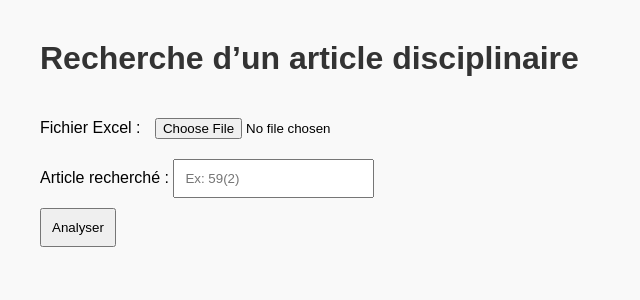
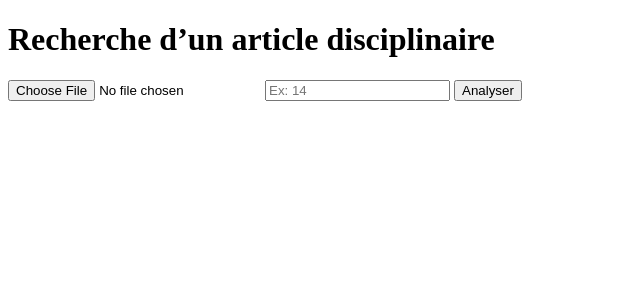
Before and after one commit to BPelletier258/analyseur-discipline, a Flask app: page / in a window 1280 px wide. Shown: the top 300 px of the page, without its empty margins (0-640 px from the left). Run offline with Flask 2, Linux system fonts and the light colour scheme.

Commit message:
Update index.html

```diff
--- a/templates/index.html
+++ b/templates/index.html
@@ -1,73 +1,21 @@
-<!DOCTYPE html>
-<html lang="fr">
-<head>
-    <meta charset="UTF-8">
-    <title>Analyse d'article disciplinaire</title>
-    <style>
-        body {
-            font-family: Arial, sans-serif;
-            margin: 40px;
-            background-color: #f9f9f9;
-        }
-        h1 {
-            color: #333;
-        }
-        form {
-            margin-top: 20px;
-            margin-bottom: 30px;
-        }
-        input[type="text"], input[type="file"], button {
-            padding: 10px;
-            margin-top: 10px;
-            margin-right: 10px;
-        }
-        .table-wrapper {
-            overflow-x: auto;
-            margin-top: 30px;
-            font-size: 0.95em;
-        }
-        .table-wrapper pre {
-            line-height: 1.5;
-            background-color: #fff;
-            padding: 15px;
-            border: 1px solid #ddd;
-        }
-        .message-erreur {
-            color: red;
-            font-weight: bold;
-        }
-        .telechargement {
-            margin-top: 20px;
-        }
-    </style>
-</head>
+<!doctype html>
+<html>
+<head><meta charset="utf-8"><title>Analyse Article</title></head>
 <body>
-    <h1>Recherche d’un article disciplinaire</h1>
-
-    {% if erreur %}
-        <p class="message-erreur">{{ erreur }}</p>
-    {% endif %}
-
-    <form action="/analyse" method="post" enctype="multipart/form-data">
-        <label for="fichier_excel">Fichier Excel :</label>
-        <input type="file" name="fichier_excel" required>
-        <br>
-        <label for="article">Article recherché :</label>
-        <input type="text" name="article" placeholder="Ex: 59(2)" required>
-        <br>
-        <button type="submit">Analyser</button>
-    </form>
-
-    {% if table_markdown %}
-        <div class="table-wrapper">
-            <pre>{{ table_markdown }}</pre>
-        </div>
-    {% endif %}
-
-    {% if fichier_excel %}
-        <div class="telechargement">
-            <a href="data:application/vnd.openxmlformats-officedocument.spreadsheetml.sheet;base64,{{ fichier_excel | b64encode }}" download="{{ filename }}">Télécharger le fichier Excel</a>
-        </div>
-    {% endif %}
+  <h1>Recherche d’un article disciplinaire</h1>
+  {% if erreur %}<p style="color:red">{{ erreur }}</p>{% endif %}
+  <form method="post" enctype="multipart/form-data">
+    <input type="file" name="file" required>
+    <input type="text" name="article" placeholder="Ex: 14" required>
+    <button type="submit">Analyser</button>
+  </form>
+  {% if markdown %}
+    <h2>Résultats Markdown</h2>
+    <pre>{{ markdown }}</pre>
+  {% endif %}
+  {% if excel_data %}
+    <h2>Fichier Excel</h2>
+    <a href="data:application/vnd.openxmlformats-officedocument.spreadsheetml.sheet;base64,{{ excel_data|b64encode }}" download="{{ filename }}">Télécharger le fichier Excel</a>
+  {% endif %}
 </body>
 </html>
```
